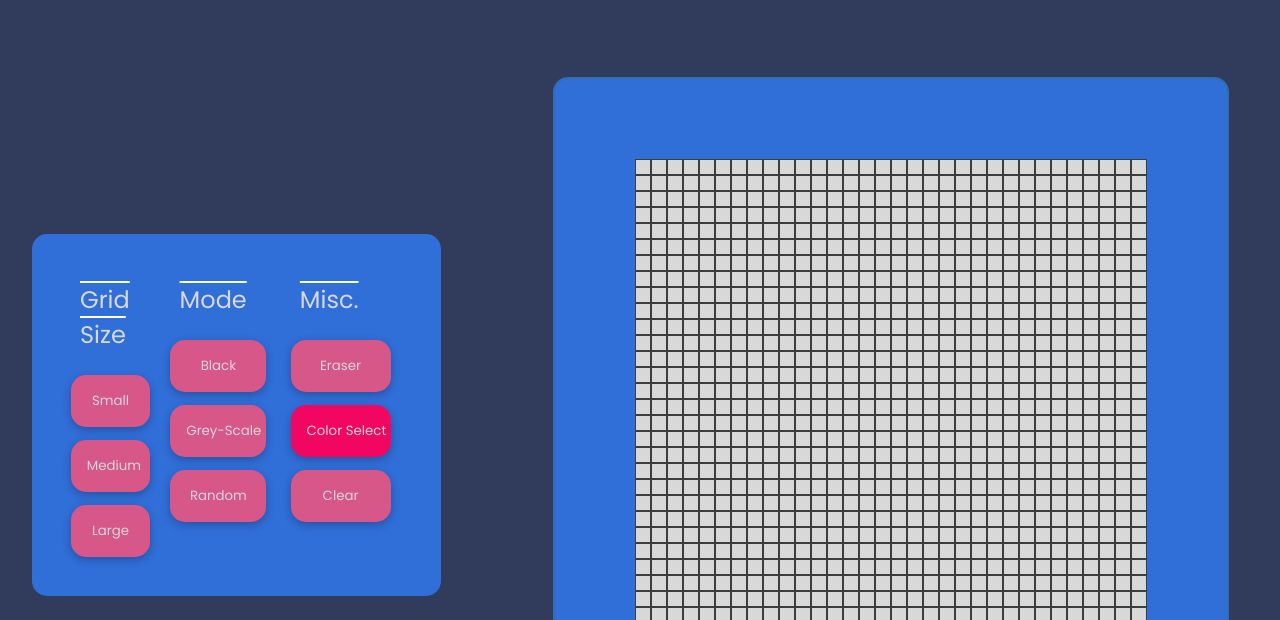
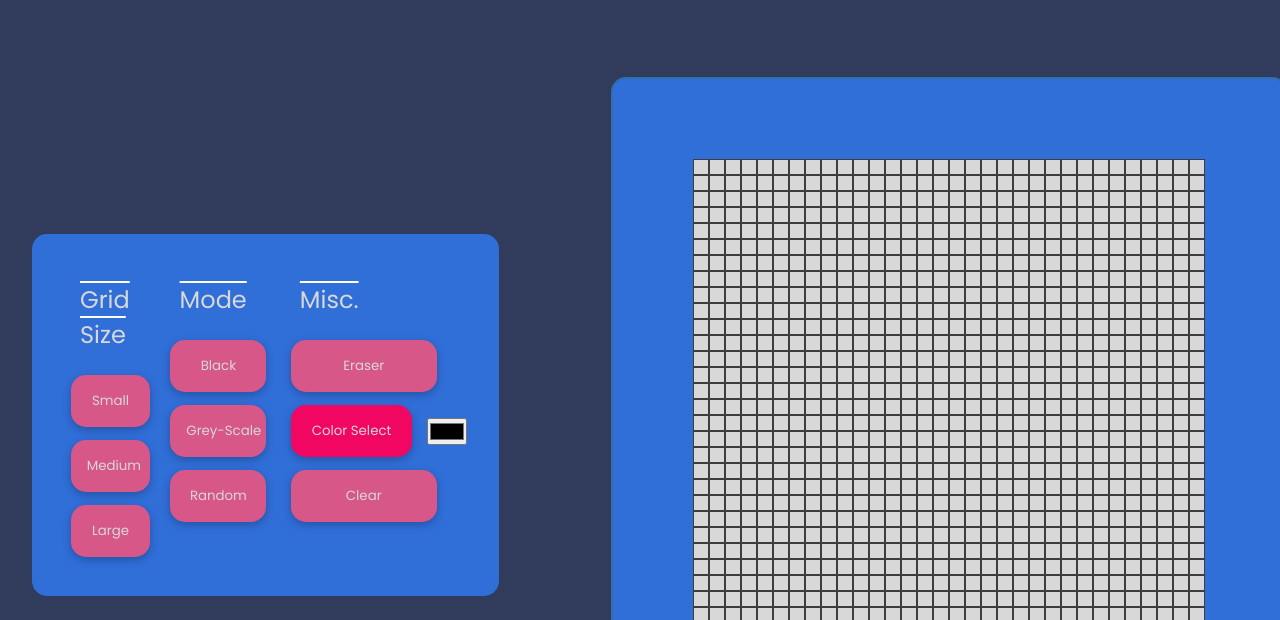
Before and after one commit to LuWo0/etch-a-sketch, a plain HTML site: page index.html in a window 1280 px wide. Both pictures are taken after a click on the button "Color Select". Shown: the part 179-799 px from the top of the page. Drawn offline with Linux system fonts and the light colour scheme; a web font is replaced by a local one.

Commit message:
Added erase, color-selector, and clear functionality

```diff
--- a/etch_a_sketch.js
+++ b/etch_a_sketch.js
@@ -5,23 +5,27 @@ const screenScalar = document.querySelector(":root");
 
 function createGrid(rows, cols, width, height){
     removeAllChildNodes(gridContainer);
+
     gridContainer.style.setProperty("--grid-rows", rows);
     gridContainer.style.setProperty("--grid-cols", cols);
     gridContainer.style.setProperty("--cell-width", width);
     gridContainer.style.setProperty("--cell-height", height);
 
-    let isBlack = true;
-    let isGrey = false;
-    let isRandom = false;
+    const black = document.querySelector(".black");
+    const grey = document.querySelector(".grey-scale");
+    const random = document.querySelector(".random");
+    const eraser = document.querySelector(".eraser");
+    const colorPicker = document.querySelector(".color-btn");
+    const clear = document.querySelector(".clear");
 
     for (let i = 0; i < (rows * cols); i++){ // creates a square grid with equal cells
         const cell = document.createElement("div");
         cell.classList.add("cell");
         gridContainer.appendChild(cell);
-        const black = document.querySelector(".black");
-        const grey = document.querySelector(".grey-scale");
-        const random = document.querySelector(".random");
+
+
         let randomColor = getRandomColor();
+
 
         black.addEventListener("click", () => {
             fillCell(cell, "black");
@@ -35,11 +39,26 @@ function createGrid(rows, cols, width, height){
             fillCell(cell, randomColor);
         })
 
-        if (isBlack === true) fillCell(cell, "black");
-        else if (isGrey === true) fillCell(cell, "grey");
-        else if (isRandom === true) fillCell(cell, randomColor)
-        else {fillCell(cell, "red");}
-        // fillCell(cell, "black");
+        eraser.addEventListener("click", () => {
+            fillCell(cell, getComputedStyle(gridContainer).getPropertyValue("--cell-bg-color"));
+        });
+
+        colorPicker.addEventListener("click", () => {
+            const colorSelector = document.querySelector(".color-picker");
+            colorSelector.style.setProperty("display", "flex");
+            let color;
+            colorSelector.addEventListener("change", e => {
+                color = e.target.value;
+                fillCell(cell, color);
+                colorSelector.style.setProperty("display", "none");
+            });
+        })
+
+        clear.addEventListener("click", () => {
+            const color = getComputedStyle(gridContainer).getPropertyValue("--cell-bg-color");
+            cell.style.setProperty("background-color", color);
+
+        });
 
     }
 }
--- a/index.html
+++ b/index.html
@@ -33,9 +33,12 @@
             </div>
             <div class="misc">
                 <h2>Misc.</h2>
-                <button>Eraser</button>
-                <button>Color Select</button>
-                <button>Clear</button>
+                <button class="eraser">Eraser</button>
+                <div class="color-container">
+                    <button class="color-btn">Color Select</button>
+                    <input type="color" class="color-picker">
+                </div>
+                <button class="clear">Clear</button>
             </div>
         </div>
         <div class="grid-container">
--- a/styles.css
+++ b/styles.css
@@ -106,6 +106,19 @@ button:hover, button:focus{
     background-color: rgb(241, 7, 97);
 }
 
+
+
+.color-container {
+    display: flex;
+    gap: 8px;
+    justify-content: space-between;
+    align-items: center;
+}
+
+.color-picker {
+    display: none;
+}
+
 @media (max-width: 805px) {
     .grid-container {
         grid-template-columns: repeat(calc(var(--grid-cols) - var(--adjust-value)), 0fr);
```
